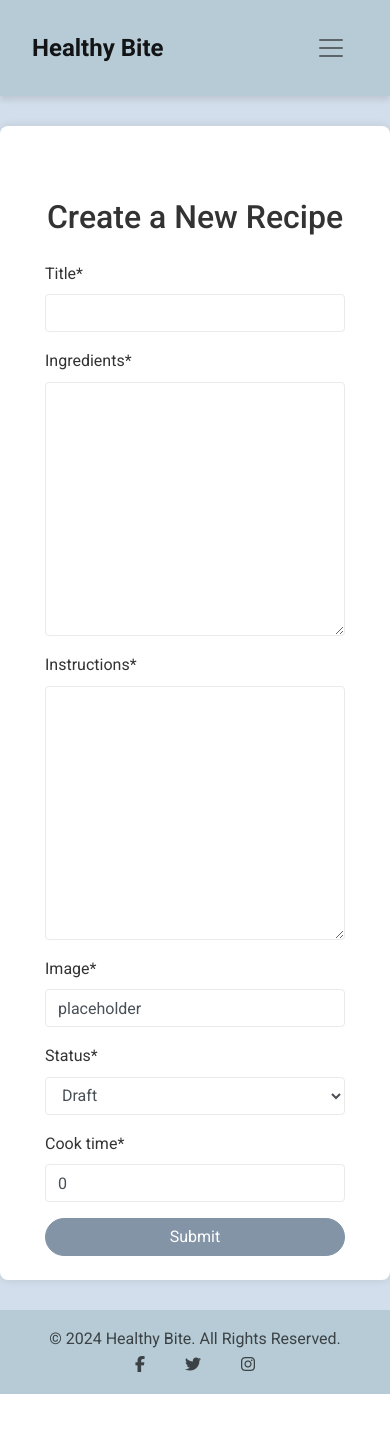
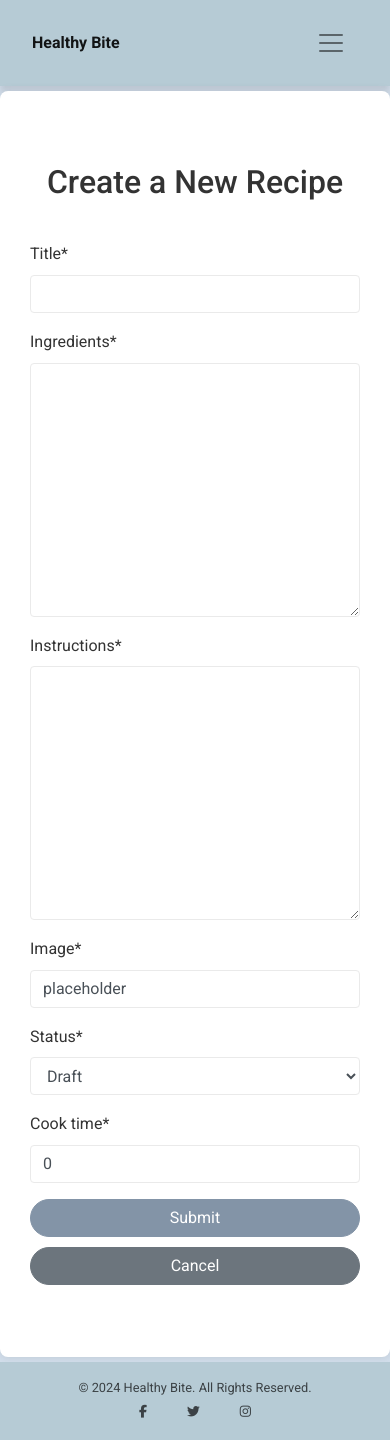
Before and after one commit to thiago-23/Healthy_Bite, a Django app: page /recipe-create/ in a window 390 px wide. Before the commit the page ends 1394 px from the top, so only its background shows below. Run offline with Django 3.2, Linux system fonts and the light colour scheme; the visitor is signed in with stand-in values (Sample User, id 1); some libraries are stand-ins or nearby versions.

Commit message:
Improve recipe_create.html for better performance, added form validation calsses and sttributes for better form control, improved layout and styling, Optimize base.html for improved performance and applied some @media style in style.css for a better performance and styling

```diff
--- a/static/css/style.css
+++ b/static/css/style.css
@@ -138,3 +138,32 @@ footer p, footer a, footer i {
 footer a:hover, footer i:hover {
     color: #e67e22; /* Same hover color as navbar links */
 }
+
+@media (max-width: 576px) {
+    .navbar-brand {
+        font-size: 1rem; /* Further reduce size on extra small screens */
+    }
+
+    main {
+        padding: 10px; /* Less padding for very small screens */
+        margin: 5px; /* Minimal margin */
+        max-width: 100%;
+    }
+
+    .btn {
+        width: 100%; /* Make buttons full width on small screens */
+        margin-bottom: 10px; /* Add space between buttons */
+    }
+
+    .card-img-top {
+        height: 150px; /* Further reduce image height */
+    }
+
+    footer {
+        padding: 10px 0; /* Less padding in footer */
+    }
+
+    footer p, footer a, footer i {
+        font-size: 0.8rem; /* Even smaller footer text for extra small screens */
+    }
+}
--- a/templates/base.html
+++ b/templates/base.html
@@ -10,6 +10,7 @@
     <link rel="stylesheet" href="https://cdn.jsdelivr.net/npm/bootstrap@4.6.2/dist/css/bootstrap.min.css" integrity="sha384-xOolHFLEh07PJGoPkLv1IbcEPTNtaed2xpHsD9ESMhqIYd0nLMwNLD69Npy4HI+N" crossorigin="anonymous">
     <!-- Custom CSS -->
     <link rel="stylesheet" href="{% static 'css/style.css' %}">
+    <!-- fontawesome -->
     <script src="https://kit.fontawesome.com/0acb66484e.js" crossorigin="anonymous"></script>
     <title>{% block title %}Healthy Bite{% endblock %}</title>
 </head>
@@ -80,7 +81,7 @@
         </div>
 
         <!-- Content goes here -->
-        <main class="py-4">
+        <main class="container py-4">
             {% block content %}
             {% endblock %}
         </main>
--- a/templates/recipe_create.html
+++ b/templates/recipe_create.html
@@ -1,13 +1,30 @@
 {% extends "base.html" %}
 {% load crispy_forms_tags %}
+{% load static %}
+
+{% block title %}Create a Recipe - Healthy Bite{% endblock %}
 
 {% block content %}
 <div class="container mt-5">
     <h2 class="text-center mb-4">Create a New Recipe</h2>
-    <form method="post" enctype="multipart/form-data" class="needs-validation" novalidate>
-        {% csrf_token %}
-        {{ form|crispy }}
-        <button type="submit" class="btn btn-primary btn-block">Submit</button>
-    </form>
+
+    {% if user.is_authenticated %}
+    <div class="row justify-content-center">
+        <div class="col-12 col-md-8 col-lg-6 mt-3">
+            <!-- Add Recipe Form -->
+            <form method="post" enctype="multipart/form-data" class="needs-validation add-recipe mb-5" novalidate>
+                {% csrf_token %}
+                {{ form|crispy }}
+                <button type="submit" class="btn btn-primary btn-block">Submit</button>
+                <a class="btn btn-secondary btn-block mt-2" href="{% url 'recipe_display' %}">Cancel</a>
+            </form>
+        </div>
+    </div>
+    {% else %}
+    <div class="col-12 text-center">
+        <p class="alert alert-warning">You need to be logged in to add a new recipe.</p>
+        <a href="{% url 'account_login' %}" class="btn btn-primary">Log In</a>
+    </div>
+    {% endif %}
 </div>
 {% endblock %}
```
